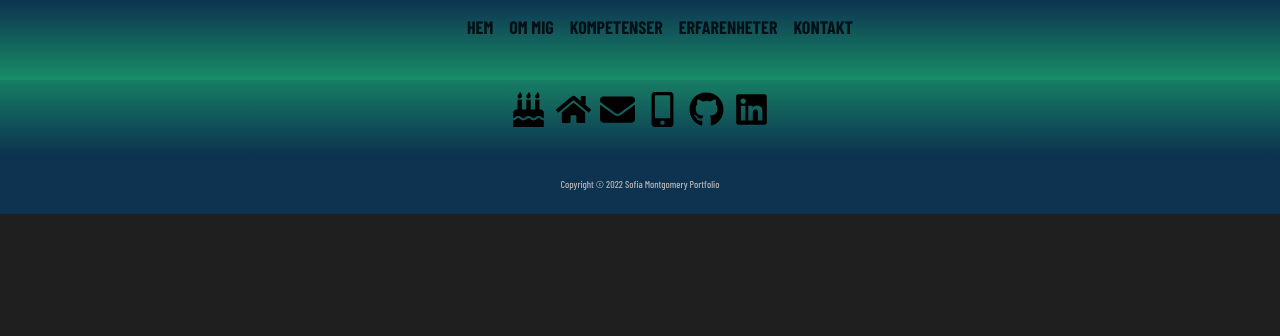
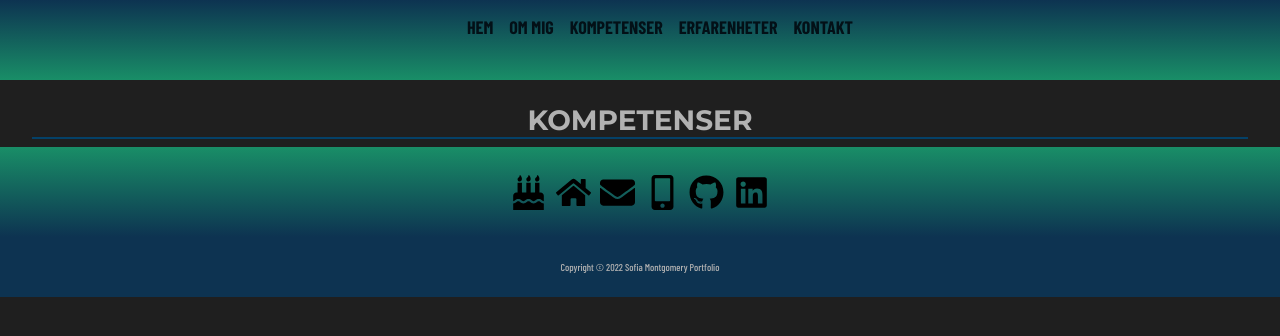
Before and after one commit to fiamont/portfolio, a Next.js app: page /kompetenser in a window 1280 px wide. Shown: the top 336 px of the page. Built offline with nearby package versions, Linux system fonts and the light colour scheme; a web font is replaced by a local one.

Commit message:
added pageheader

```diff
--- /dev/null
+++ b/components/Pageheader.jsx
@@ -0,0 +1,12 @@
+import style from "../styles/Pageheader.module.css";
+
+const PageHeader = (props) => {
+  return (
+    <div className={style.Container}>
+      <h2 className={style.h2}>{props.title}</h2>
+      <hr className={style.hr} />
+    </div>
+  );
+};
+
+export default PageHeader;
--- a/pages/erfarenheter.jsx
+++ b/pages/erfarenheter.jsx
@@ -1,6 +1,6 @@
 import React from "react";
 // import Experience from "./../components/Experience/Experience";
-// import PageHeader from "./../components/PageHeader/PageHeader";
+import PageHeader from "../components/Pageheader";
 import Head from "next/head";
 import styles from "../styles/Home.module.css";
 
@@ -11,8 +11,8 @@ function Erfarenheter() {
         <title>Sofias portfolio - Erfarenheter</title>
       </Head>
       <main className={styles.main}>
-        {/* <PageHeader title={"Erfarenheter"} />
-        <Experience /> */}
+        <PageHeader title={"Erfarenheter"} />
+        {/* <Experience /> */}
       </main>
     </div>
   );
--- a/pages/kompetenser.jsx
+++ b/pages/kompetenser.jsx
@@ -1,6 +1,6 @@
 import React from "react";
 // import Skills from "./../components/Skills/Skills";
-// import PageHeader from "./../components/PageHeader/PageHeader";
+import PageHeader from "../components/Pageheader";
 import Head from "next/head";
 import styles from "../styles/Home.module.css";
 
@@ -11,8 +11,8 @@ function Kompetenser() {
         <title>Sofias portfolio - Kompetenser</title>
       </Head>
       <main className={styles.main}>
-        {/* <PageHeader title={"Kompetenser"} />
-        <Skills /> */}
+        <PageHeader title={"Kompetenser"} />
+        {/* <Skills /> */}
       </main>
     </div>
   );
--- a/pages/kontaktamig.jsx
+++ b/pages/kontaktamig.jsx
@@ -1,5 +1,5 @@
 import React from "react";
-// import PageHeader from "./../components/PageHeader/PageHeader";
+import PageHeader from "../components/Pageheader";
 // import ContactForm from "./../components/ContactForm/ContactForm";
 import Head from "next/head";
 import styles from "../styles/Home.module.css";
@@ -11,8 +11,8 @@ function KontaktaMig() {
         <title>Sofias portfolio - Kontakta mig</title>
       </Head>
       <main className={styles.main}>
-        {/* <PageHeader title={"Kontakta mig"} />
-        <ContactForm /> */}
+        <PageHeader title={"Kontakta mig"} />
+        {/* <ContactForm /> */}
       </main>
     </div>
   );
--- a/pages/ommig.jsx
+++ b/pages/ommig.jsx
@@ -1,6 +1,6 @@
 import React from "react";
 import About from "../components/About";
-// import PageHeader from "./../components/PageHeader/PageHeader";
+import PageHeader from "../components/Pageheader";
 import Head from "next/head";
 import styles from "../styles/Home.module.css";
 
@@ -11,8 +11,7 @@ function OmMig() {
         <title>Sofias portfolio - Om mig</title>
       </Head>
       <main className={styles.main}>
-        {/* <PageHeader title={"Om mig"} />
-         */}
+        <PageHeader title={"Om mig"} />
         <About />
       </main>
     </div>
--- /dev/null
+++ b/styles/Pageheader.module.css
@@ -0,0 +1,21 @@
+.Container {
+  display: flex;
+  flex-direction: column;
+  justify-content: center;
+  align-items: center;
+  padding-top: 1rem;
+  text-transform: uppercase;
+}
+
+.hr {
+  width: 95%;
+  margin-top: 0;
+  border: 1px solid rgb(4, 65, 104);
+  background-color: rgb(4, 65, 104);
+}
+
+.h2 {
+  margin-bottom: 0;
+  text-transform: uppercase;
+  font-size: 28px;
+}
```
